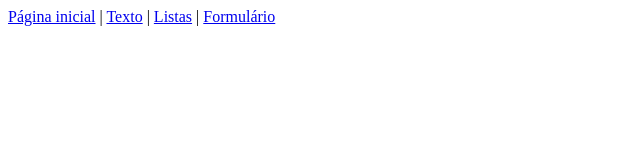
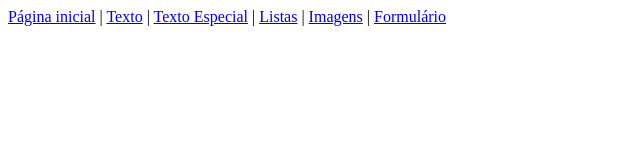
Before and after one commit to Heloiisah/Projeto_web, a plain HTML site: page index.html in a window 1280 px wide. Shown: the whole page, without its empty margins (0-640 px from the left). Drawn offline with Linux system fonts and the light colour scheme.

Commit message:
alteração

```diff
--- a/index.html
+++ b/index.html
@@ -7,8 +7,8 @@
 </head>
 <body>
     <div id="geral">
-        <a href="index.html">Página inicial</a> | <a href="/paginas/texto.html">Texto</a> | <a href="paginas/listas.html">Listas</a> | <a href="./paginas/outros/formulario.html">Formulário</a>
-    </div>
+        <div id="links">
+        <a href="../index.html">Página inicial</a> | <a href="/paginas/texto.html">Texto</a> | <a href="outros/texto_especial.html">Texto Especial</a> | <a href="/paginas/listas.html">Listas</a> | <a href="/paginas/imagens.html">Imagens</a> | <a href="./outros/formulario.html">Formulário</a>
 
 </body>
 </html>
--- a/paginas/outros/formulario.html
+++ b/paginas/outros/formulario.html
@@ -6,7 +6,7 @@
     <title>Projeto WEB HTML</title>
 
     <link rel="stylesheet" href="/css/style_formulario.css">
-
+    <link rel="shortcut icon" href="../imagens/favicon.svg" type="image/x-icon">
 </head>
 <body>
     <div id="geral">
```
